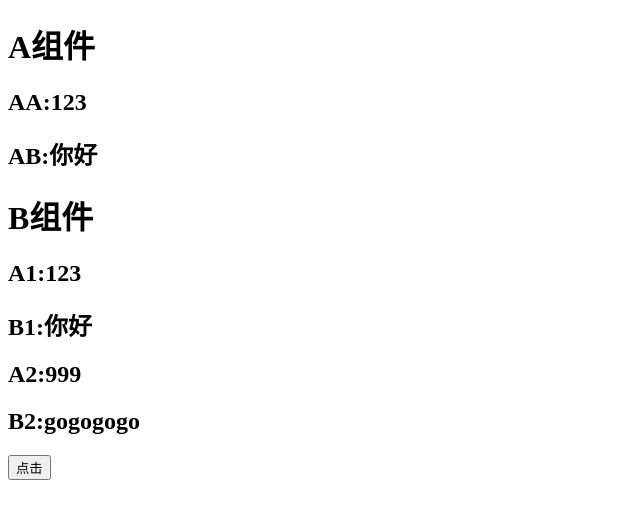
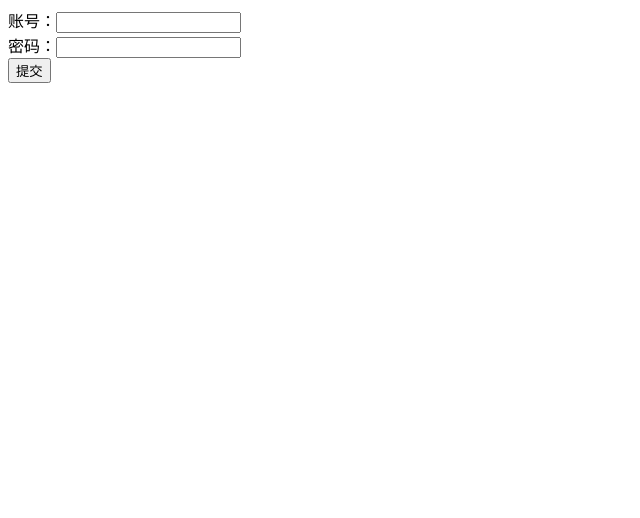
Before and after one commit to axtlive/react-famliy-bucket, a React app: page / in a window 1280 px wide. Shown: the top 518 px of the page, without its empty margins (0-640 px from the left). Built offline with nearby package versions, Linux system fonts and the light colour scheme.

Commit message:
contextDemo

```diff
--- a/src/App.js
+++ b/src/App.js
@@ -1,12 +1,13 @@
 import React, { Component } from 'react';
-import NewContext from './newContext';
+// import NewContext from './newContext';
+import Test from './components/common/Form/Test'
 export default class App extends Component {
 
 
   render() {
     return (
       <div>
-        <NewContext />
+        <Test />
       </div>
     )
   }
--- /dev/null
+++ b/src/components/common/Form/Test.js
@@ -0,0 +1,24 @@
+import React, { Component } from 'react';
+import Form from './index';
+
+export default class Test extends Component {
+  render() {
+    return (
+      <div>
+        <Form onSubmit={data => {
+          console.log(data)
+        }}>
+          <div>
+            账号：<Form.Input name="loginId" />
+          </div>
+          <div>
+            密码：<Form.Input name="loginPwd" type="password" />
+          </div>
+          <div>
+            <Form.Button>提交</Form.Button>
+          </div>
+        </Form>
+      </div >
+    )
+  }
+}
--- /dev/null
+++ b/src/components/common/Form/formButton.js
@@ -0,0 +1,17 @@
+import React from 'react';
+import { Consumer } from './formContext';
+
+export default function FormButton(props) {
+
+  return (
+    <Consumer>
+      {val => {
+        return (
+          <button onClick={() => val.submit()}>
+            {props.children}
+          </button>
+        )
+      }}
+    </Consumer>
+  )
+}
--- /dev/null
+++ b/src/components/common/Form/formContext.js
@@ -0,0 +1,5 @@
+import React from 'react';
+
+
+const ctx = React.createContext();
+export const { Provider, Consumer } = ctx;
--- /dev/null
+++ b/src/components/common/Form/formInput.js
@@ -0,0 +1,32 @@
+import React, { Component } from 'react';
+import PropTypes from 'prop-types';
+import { Consumer } from './formContext';
+
+export default class FormInput extends Component {
+
+  static defaultProps = {
+    type: 'text',
+  }
+
+  static propTypes = {
+    name: PropTypes.string.isRequired,
+    type: PropTypes.string.isRequired
+  }
+
+  render() {
+    return (
+      <Consumer>
+        {val => {
+          return (
+            <input
+              value={val.formData[this.props.name] || ""}
+              onChange={e => {
+                val.changeFormData(this.props.name, e.target.value)
+              }}
+              type={this.props.type} />
+          )
+        }}
+      </Consumer>
+    )
+  }
+}
--- /dev/null
+++ b/src/components/common/Form/index.js
@@ -0,0 +1,44 @@
+import React, { Component } from 'react';
+import PropTypes from 'prop-types';
+import { Provider } from './formContext';
+import FormInput from './formInput';
+import FormButton from './formButton';
+
+export default class Form extends Component {
+
+  static Input = FormInput;
+  static Button = FormButton;
+
+  static propTypes = {
+    onSubmit: PropTypes.func,
+  }
+
+  state = {
+    formData: {},
+    changeFormData: (name, val) => {
+      this.setState({
+        formData: {
+          ...this.state.formData,
+          [name]: val,
+        }
+      })
+    },
+    submit: () => {
+      this.props.onSubmit && this.props.onSubmit(this.state.formData)
+      this.setState({
+        formData: {},
+      })
+    }
+  }
+
+
+  render() {
+    return (
+      <div>
+        <Provider value={this.state}>
+          {this.props.children}
+        </Provider>
+      </div>
+    )
+  }
+}
```
